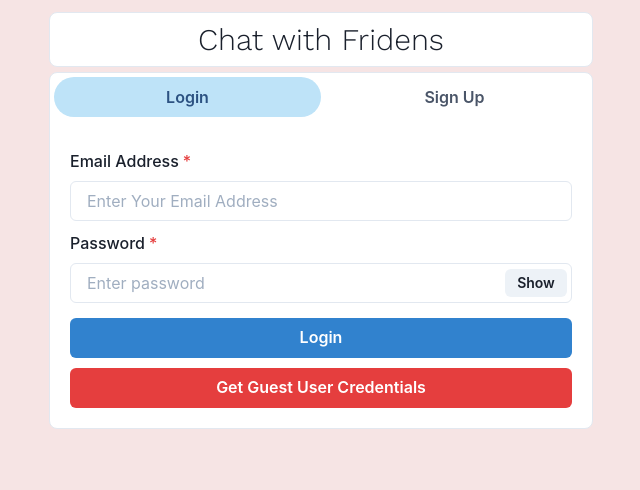
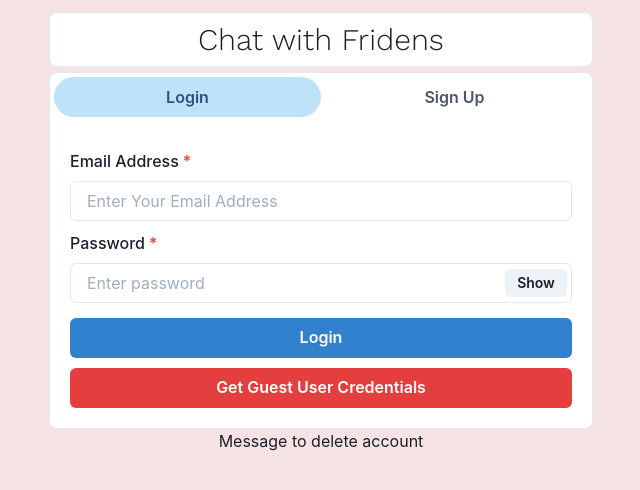
Before and after one commit to VedantPatil001/mern_project, a React (Create React App) app in the folder frontend/: page / in a window 1280 px wide. Shown: the top 490 px of the page, without its empty margins (319-959 px from the left). Built offline with nearby package versions, Linux system fonts and the light colour scheme.

Commit message:
Update Homepage.js

```diff
--- a/frontend/src/Pages/Homepage.js
+++ b/frontend/src/Pages/Homepage.js
@@ -54,6 +54,7 @@ function Homepage() {
           </TabPanels>
         </Tabs>
       </Box>
+          <h2>Message to delete account</h2>
     </Container>
   );
 }
```
